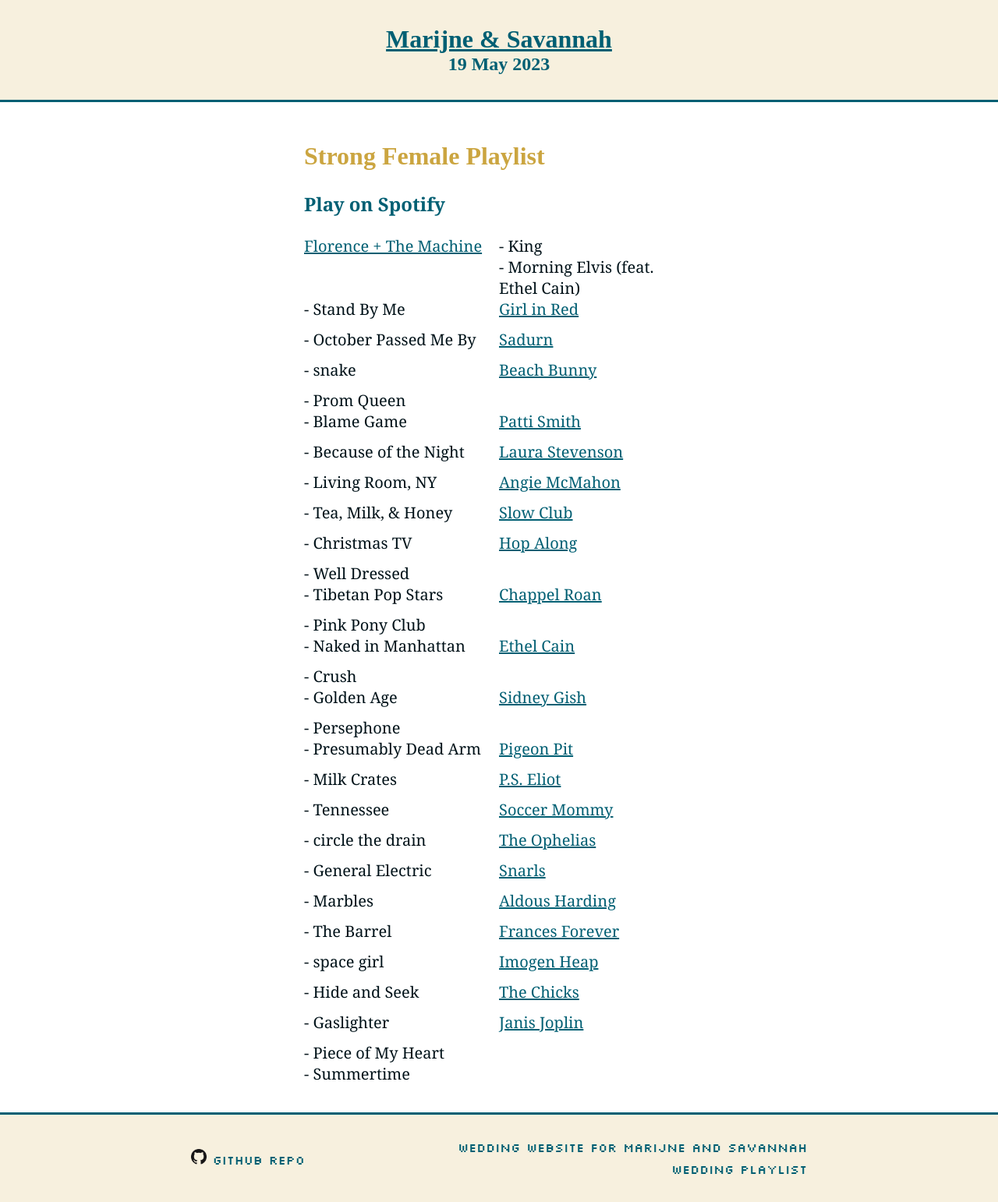
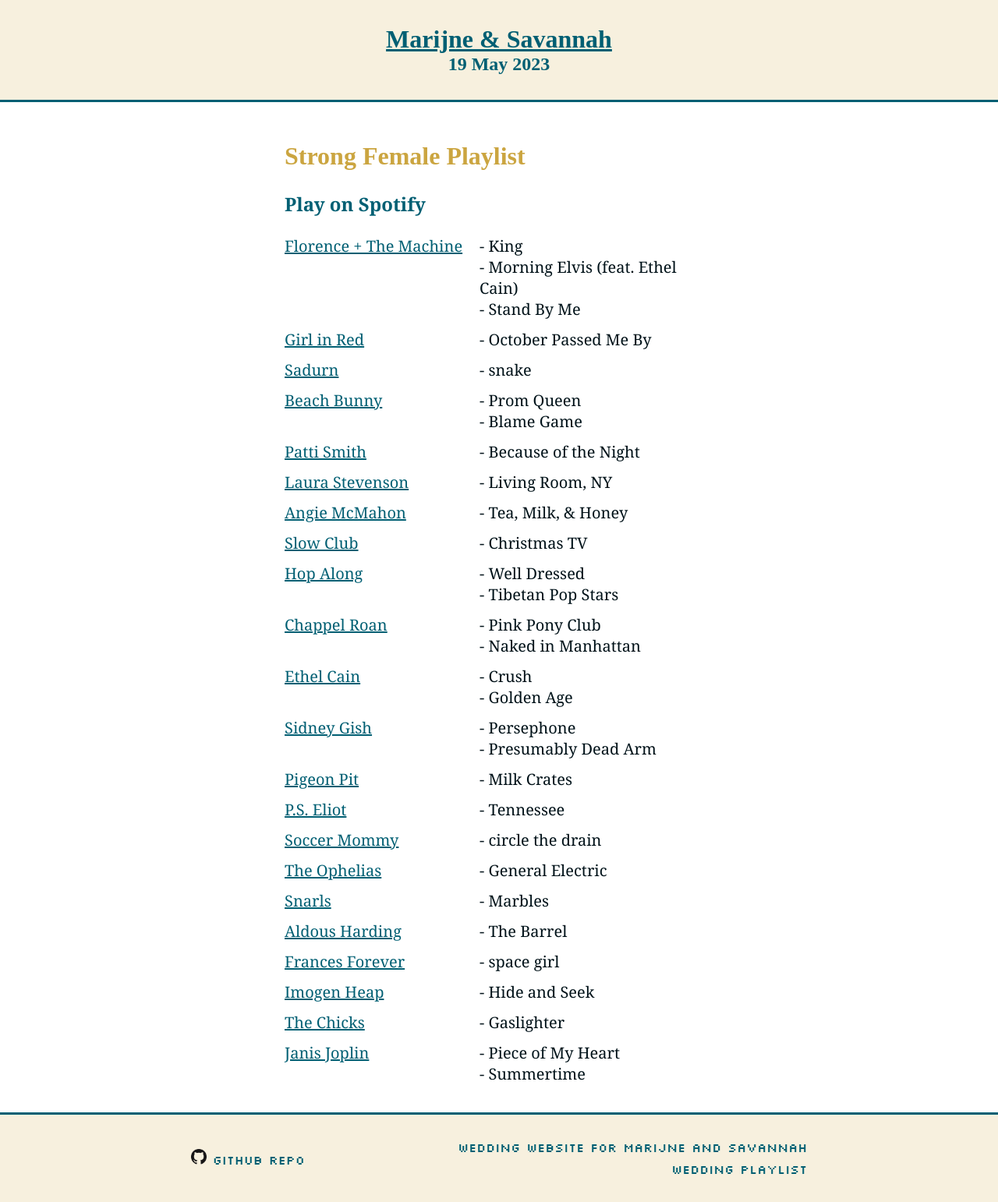
Before and after one commit to schijns-fischer-wedding/schijns-fischer-wedding.github.io, a Jekyll site: the page built from pages/strong_female_playlist.md, in a window 1280 px wide. Shown: the whole page at 78% size. Built offline with Jekyll 4.4.1, drawn with Linux system fonts in a browser that asks for light colours; some web fonts are replaced.

Commit message:
updated gems and playlist css

```diff
--- a/css/_strong_female_playlist.scss
+++ b/css/_strong_female_playlist.scss
@@ -1,10 +1,14 @@
 .song_grid {
   display: grid;
-  grid-template-columns: minmax(150px, 250px) minmax(150px, 250px);
+  grid-template-columns: minmax(150px, 250px) minmax(150px, 300px);
   grid-template-rows: max-content;
 
   .span_2 {
     grid-row: span 2;
+  }
+
+  .span_3 {
+    grid-row: span 3;
   }
 
   .artist {
--- a/pages/strong_female_playlist.md
+++ b/pages/strong_female_playlist.md
@@ -13,7 +13,7 @@
 </div>
 
 <div class='song_grid'>
-  <div class='span_2 artist bottom'>Florence + The Machine</div>
+  <div class='span_3 artist bottom'>Florence + The Machine</div>
     <div>- King</div>
     <div>- Morning Elvis (feat. Ethel Cain)</div>
     <div class='bottom'>- Stand By Me</div>
```
Also changed, not shown: Gemfile.lock.
